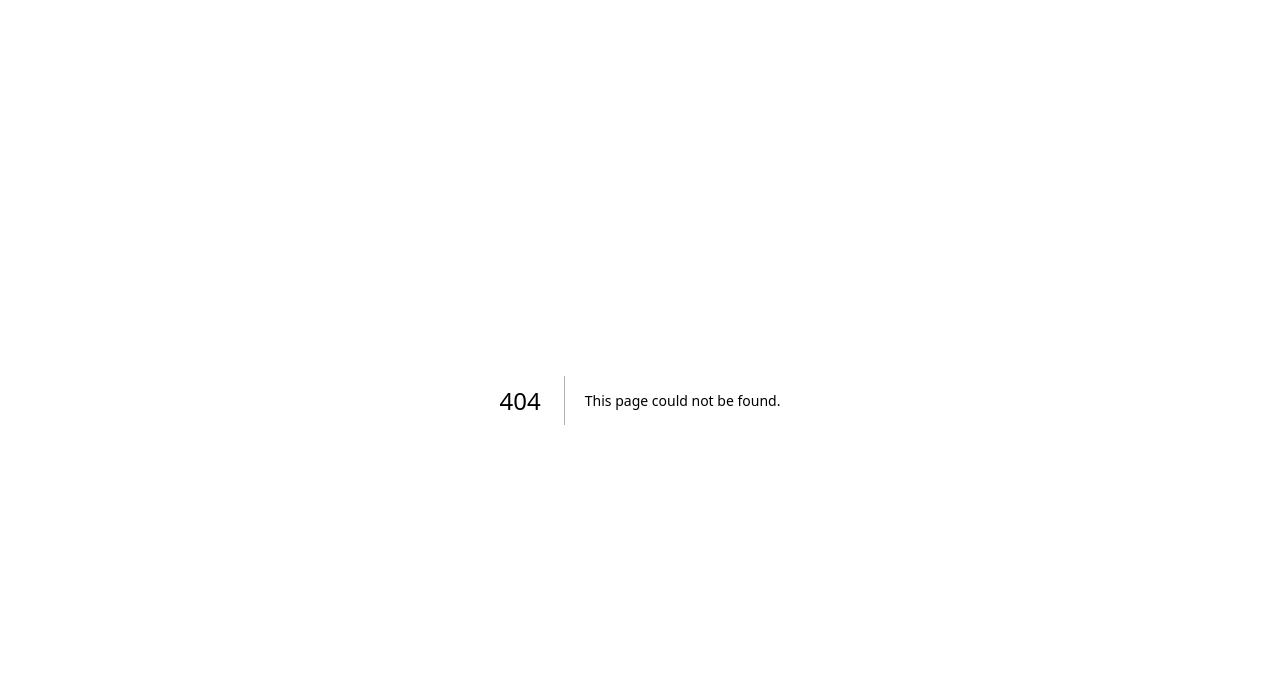
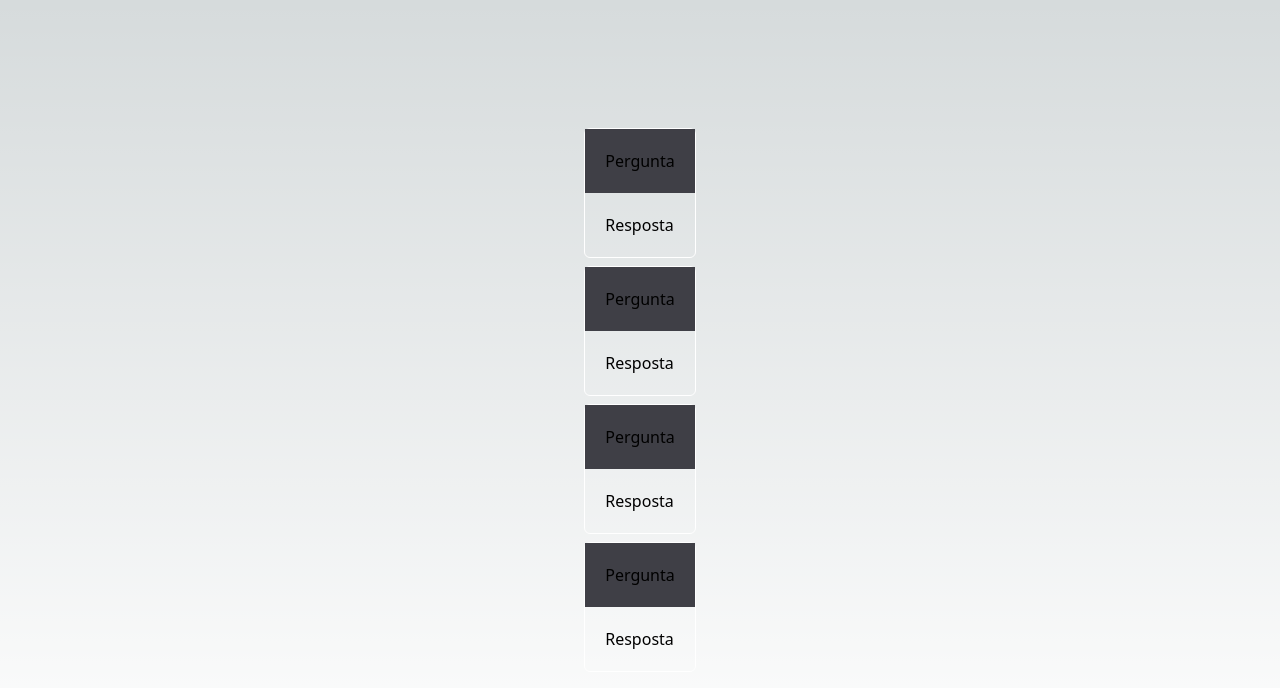
Before and after one commit to VictorMello1993/transformacao-dev-coder, a Next.js app: page /condicional/faq in a window 1280 px wide. Before the commit this address had no page. Shown: the top 688 px of the page. Built offline with nearby package versions, Linux system fonts and the light colour scheme.

Commit message:
Renderização condicional (parte 1)

```diff
--- /dev/null
+++ b/src/components/condicional/Faq.tsx
@@ -0,0 +1,12 @@
+import Pergunta from "./Pergunta";
+
+export default function Faq() {
+  return (
+    <div className="flex flex-col gap-2">
+      <Pergunta />
+      <Pergunta />
+      <Pergunta />
+      <Pergunta />
+    </div>
+  )
+}
--- /dev/null
+++ b/src/components/condicional/Pergunta.tsx
@@ -0,0 +1,15 @@
+import { useState } from "react"
+
+export default function Pergunta() {
+  const [aberta, setAberta] = useState(false)
+  return (
+    <div className="border border-white rounded-md">
+      <div className="bg-zinc-700 p-5 cursor-pointer">
+        Pergunta
+      </div>
+      <div className="p-5">
+        Resposta
+      </div>
+    </div>
+  )
+}
--- /dev/null
+++ b/src/pages/condicional/faq.tsx
@@ -0,0 +1,9 @@
+import Faq from "../../components/condicional/Faq";
+
+export default function PaginaFaq() {
+  return (
+    <div className="flex justify-center items-center h-screen">
+      <Faq />
+    </div>
+  )
+}
```
